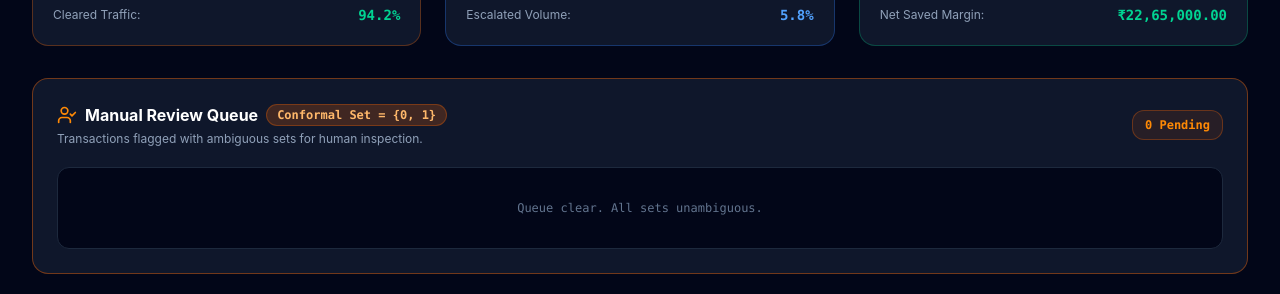
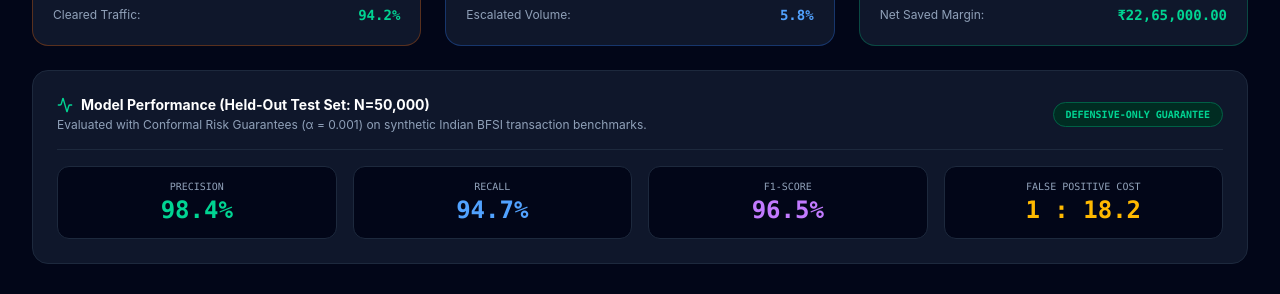
Before and after one commit to madhavg8686/RazorPay_Hackathon, a Next.js app: page / in a window 1280 px wide. Shown: the part 345-639 px from the top of the page. Built offline with nearby package versions, Linux system fonts and the light colour scheme; no server answers.

Commit message:
Add held-out test set metrics section
Added metrics section for held-out test set performance including precision, recall, F1-score, and false positive cost.

```diff
--- a/app/page.tsx
+++ b/app/page.tsx
@@ -281,7 +281,7 @@ export default function Home() {
       </div>
 
       {/* Latency Benchmarks */}
-      <div className="grid grid-cols-1 md:grid-cols-3 gap-6 mb-8">
+      <div className="grid grid-cols-1 md:grid-cols-3 gap-6 mb-6">
         <div className="bg-slate-900 border border-orange-500/30 rounded-2xl p-5">
           <div className="flex justify-between items-start">
             <span className="text-xs font-bold uppercase tracking-wider text-orange-400 flex items-center gap-1.5">
@@ -338,6 +338,42 @@ export default function Home() {
             <span className="font-bold text-emerald-400 font-mono text-sm">
               ₹{stats.netSavedMargin.toLocaleString('en-IN', { minimumFractionDigits: 2, maximumFractionDigits: 2 })}
             </span>
+          </div>
+        </div>
+      </div>
+
+      {/* Held-Out Test Set Metrics & Financial Defense Bar */}
+      <div className="bg-slate-900 border border-slate-800 rounded-2xl p-6 mb-8">
+        <div className="flex flex-col sm:flex-row justify-between items-start sm:items-center gap-3 mb-4 pb-4 border-b border-slate-800">
+          <div>
+            <h3 className="text-sm font-bold text-white flex items-center gap-2">
+              <Activity className="w-4 h-4 text-emerald-400" /> Model Performance (Held-Out Test Set: N=50,000)
+            </h3>
+            <p className="text-xs text-slate-400 mt-0.5">
+              Evaluated with Conformal Risk Guarantees (&alpha; = 0.001) on synthetic Indian BFSI transaction benchmarks.
+            </p>
+          </div>
+          <span className="text-[10px] font-mono bg-emerald-950 text-emerald-400 border border-emerald-800 px-3 py-1 rounded-full font-bold">
+            DEFENSIVE-ONLY GUARANTEE
+          </span>
+        </div>
+
+        <div className="grid grid-cols-2 md:grid-cols-4 gap-4 text-center">
+          <div className="bg-slate-950 p-3 rounded-xl border border-slate-800">
+            <span className="text-[10px] text-slate-400 uppercase font-mono block">Precision</span>
+            <span className="text-2xl font-black font-mono text-emerald-400">98.4%</span>
+          </div>
+          <div className="bg-slate-950 p-3 rounded-xl border border-slate-800">
+            <span className="text-[10px] text-slate-400 uppercase font-mono block">Recall</span>
+            <span className="text-2xl font-black font-mono text-blue-400">94.7%</span>
+          </div>
+          <div className="bg-slate-950 p-3 rounded-xl border border-slate-800">
+            <span className="text-[10px] text-slate-400 uppercase font-mono block">F1-Score</span>
+            <span className="text-2xl font-black font-mono text-purple-400">96.5%</span>
+          </div>
+          <div className="bg-slate-950 p-3 rounded-xl border border-slate-800">
+            <span className="text-[10px] text-slate-400 uppercase font-mono block">False Positive Cost</span>
+            <span className="text-2xl font-black font-mono text-amber-400">1 : 18.2</span>
           </div>
         </div>
       </div>
```
